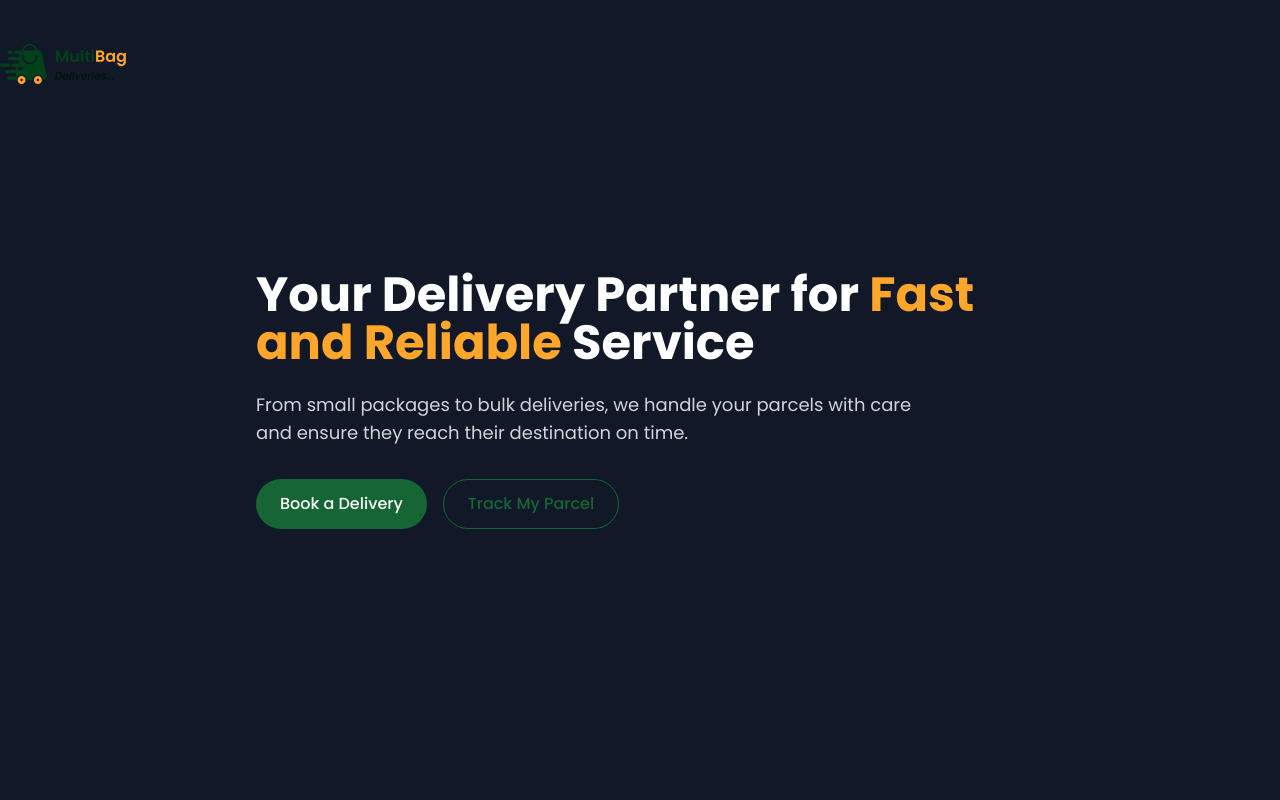
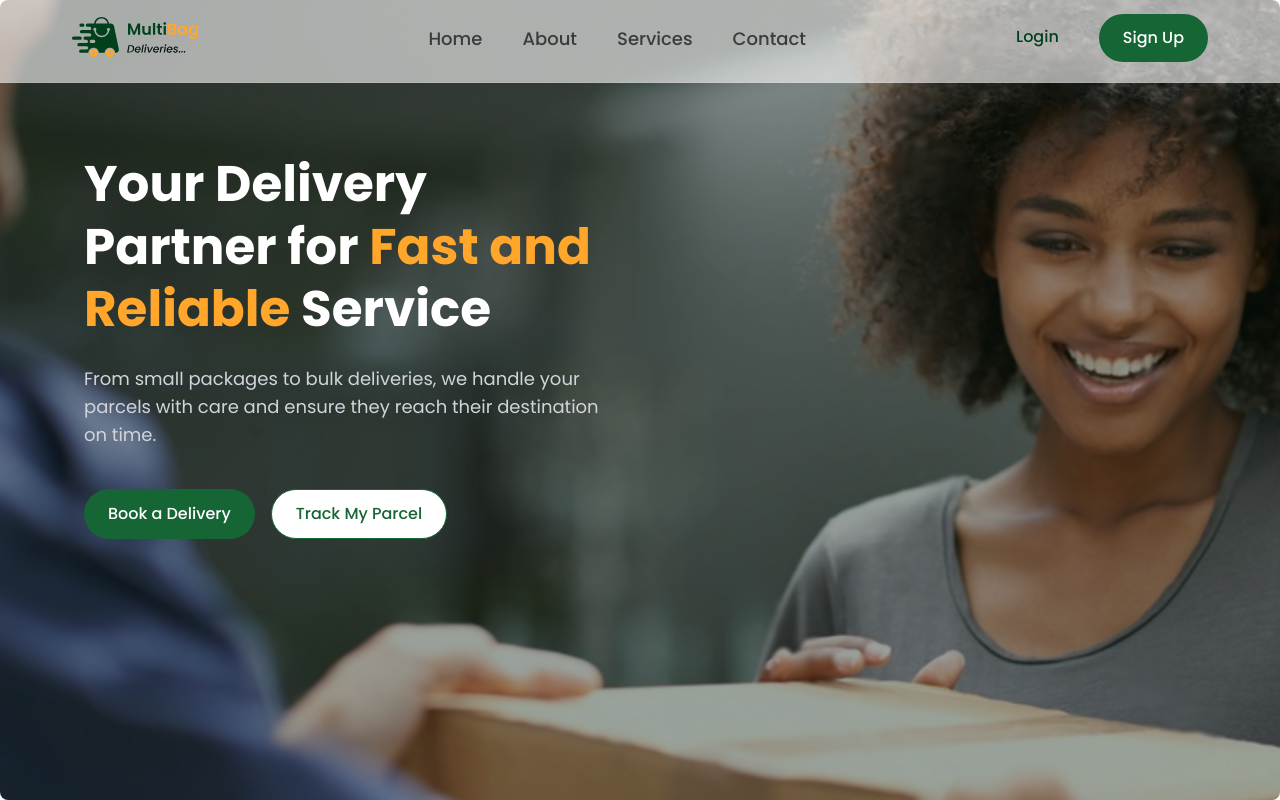
Before and after one commit to SmartApproaches/Multi-Bag-Deliveries, a React (Vite) app: page / in a window 1280 px wide. Built offline with nearby package versions, Linux system fonts and the light colour scheme.

Commit message:
hero section commit

```diff
--- a/index.html
+++ b/index.html
@@ -11,6 +11,7 @@
     />
     <meta name="viewport" content="width=device-width, initial-scale=1.0" />
     <title>multi-bag-deliveries</title>
+    <link href='https://unpkg.com/boxicons@2.1.4/css/boxicons.min.css' rel='stylesheet'>
   </head>
   <body>
     <div id="root"></div>
--- a/src/App.jsx
+++ b/src/App.jsx
@@ -1,6 +1,11 @@
 import "./App.css";
 import { BrowserRouter as Router, Routes, Route } from "react-router";
 import Home from "./pages/home";
+import About from "./pages/about";
+import Services from "./pages/services";
+import Contact from "./pages/contact";
+import Signup from "./pages/auth/signup";
+import Login from "./pages/auth/login";
 
 function App() {
   return (
@@ -8,6 +13,11 @@ function App() {
       <Router>
         <Routes>
           <Route path="/" element={<Home />} />
+          <Route path="/about" element={<About />} />
+          <Route path="/services" element={<Services />} />
+          <Route path="/contact" element={<Contact />} />
+          <Route path="/signup" element={<Signup />} />
+          <Route path="/login" element={<Login />} />
         </Routes>
       </Router>
     </>
--- a/src/components/button/index.jsx
+++ b/src/components/button/index.jsx
@@ -11,9 +11,11 @@ const Button = ({
     "px-6 py-3 rounded-full font-medium transition-all duration-300";
 
   const variants = {
-    primary: "bg-green-800 text-white hover:bg-green-900",
+    primary: "bg-green-800 text-white hover:bg-[#FFA62B] hover:text-[#00401A]",
     outline:
-      "border border-green-800 text-green-800 hover:bg-green-800 hover:text-white",
+      "border border-green-800 text-green-800 bg-white hover:bg-green-800 hover:text-white",
+      login: "text-[#00401A] hover:bg-white  hover:border border-[#00401A] mt-2.5",
+      signup: "bg-green-800 text-white hover:bg-green-900 mt-[12px]"
   };
 
   return (
--- a/src/pages/about/index.jsx
+++ b/src/pages/about/index.jsx
@@ -0,0 +1,5 @@
+function About() {
+    return ( <div>about</div> );
+}
+
+export default About;
--- a/src/pages/auth/login/index.jsx
+++ b/src/pages/auth/login/index.jsx
@@ -0,0 +1,5 @@
+function Login() {
+    return ( <div>login</div> );
+}
+
+export default Login;
--- a/src/pages/auth/signup/index.jsx
+++ b/src/pages/auth/signup/index.jsx
@@ -0,0 +1,5 @@
+function Signup() {
+    return ( <div>sign up</div> );
+}
+
+export default Signup;
--- a/src/pages/contact/index.jsx
+++ b/src/pages/contact/index.jsx
@@ -0,0 +1,5 @@
+function Contact() {
+    return ( <div>contact</div> );
+}
+
+export default Contact;
--- /dev/null
+++ b/src/pages/home/header.jsx
@@ -0,0 +1,145 @@
+import { useState } from "react";
+import Button from "../../components/button";
+import { IMAGES } from "../../constants";
+import { Link } from "react-router-dom";
+import { useNavigate } from "react-router-dom";
+
+const Header = () => {
+  const navigate = useNavigate();
+  const [isMenuOpen, setIsMenuOpen] = useState(false);
+  return (
+    <div>
+      <nav className="relative bg-[#FFFFFF99] after:pointer-events-none after:absolute after:inset-x-0 after:bottom-0 after:h-px after:bg-white/10 h-[83px] pl-[40px] pr-[40px] w-full">
+        <div className="mx-auto max-w-7xl px-2 sm:px-6 lg:px-8">
+          <div className="relative flex h-16 items-center justify-between">
+            <div className="flex flex-1 items-center sm:items-stretch sm:justify-start">
+              <div className="flex shrink-0 items-center">
+                <img
+                  src={IMAGES.logo}
+                  alt="Logo"
+                  className="top-0 left-0 w-32 h-32 pt-[10px]"
+                />
+              </div>
+              <div className="hidden sm:ml-6 sm:block"></div>
+            </div>
+            <div className="absolute inset-y-0 right-0 flex items-center pr-2 sm:static sm:inset-auto sm:ml-6 sm:pr-0">
+              <div className="flex space-x-4 gap-[150px] hidden lg:flex">
+                <div className="pt-[23px]">
+                  <Link
+                    to={"/"}
+                    href="#"
+                    aria-current="page"
+                    className="rounded-md text-[18px] font-medium text-[#3B3B3B] hover:text-[#FFA62B] pr-[20px] pl-[20px]"
+                  >
+                    Home
+                  </Link>
+                  <Link
+                    to={"/about"}
+                    href="#"
+                    className="rounded-md text-[18px] font-medium text-[#3B3B3B] hover:text-[#FFA62B] pr-[20px] pl-[20px]"
+                  >
+                    About
+                  </Link>
+
+                  <Link
+                    to={"/services"}
+                    href="#"
+                    className="rounded-md text-[18px] font-medium text-[#3B3B3B] hover:text-[#FFA62B] pr-[20px] pl-[20px]"
+                  >
+                    Services
+                  </Link>
+                  <Link
+                    to={"/contact"}
+                    href="#"
+                    className="rounded-md text-[18px] font-medium text-[#3B3B3B] hover:text-[#FFA62B] pr-[20px] pl-[20px]"
+                  >
+                    Contact
+                  </Link>
+                </div>
+                <div className="flex flex-wrap gap-4">
+                  <Button
+                    variant="login"
+                    onClick={() => {
+                      navigate("/login");
+                    }}
+                  >
+                    Login
+                  </Button>
+                  <Button
+                    variant="signup"
+                    onClick={() => {
+                      navigate("/signup");
+                    }}
+                  >
+                    Sign Up
+                  </Button>
+                </div>
+              </div>
+              <i
+                className="bx bx-menu lg:hidden block text-5xl cursor-pointer"
+                onClick={() => setIsMenuOpen(!isMenuOpen)}
+              ></i>
+
+              <div
+                className={`absolute xl:hidden lg:hidden top-24 w-[110px] flex flex-col bg-[#FFFFFF99] py-5 transform transition-transform
+            ${isMenuOpen ? "opacity-100" : "hidden"}`}
+              >
+                <Link
+                  to={"/"}
+                  href="#"
+                  aria-current="page"
+                  className="rounded-md text-[18px] font-medium text-[#3B3B3B] hover:text-[#FFA62B] text-center p-4 transition-all cursor-pointer pr-[20px] pl-[20px]"
+                >
+                  Home
+                </Link>
+
+                <Link
+                  to={"/about"}
+                  href="#"
+                  className="rounded-md text-[18px] font-medium text-[#3B3B3B] hover:text-[#FFA62B] text-center p-4 transition-all cursor-pointer pr-[20px] pl-[20px]"
+                >
+                  About
+                </Link>
+
+                <Link
+                  to={"/services"}
+                  href="#"
+                  className="rounded-md text-[18px] font-medium text-[#3B3B3B] hover:text-[#FFA62B] text-center p-4 transition-all cursor-pointer pr-[20px] pl-[20px]"
+                >
+                  Services
+                </Link>
+
+                <Link
+                  to={"/contact"}
+                  href="#"
+                  className="rounded-md text-[18px] font-medium text-[#3B3B3B] hover:text-[#FFA62B] text-center p-4 transition-all cursor-pointer pr-[20px] pl-[20px]"
+                >
+                  Contact
+                </Link>
+
+                <Button
+                  variant="login"
+                  onClick={() => {
+                    navigate("/login");
+                  }}
+                >
+                  Login
+                </Button>
+                <Button
+                  variant="signup"
+                  onClick={() => {
+                    navigate("/signup");
+                  }}
+                >
+                  Sign Up
+                </Button>
+              </div>
+            </div>
+          </div>
+        </div>
+      </nav>
+    </div>
+  );
+};
+
+export default Header;
--- a/src/pages/home/index.jsx
+++ b/src/pages/home/index.jsx
@@ -1,33 +1,48 @@
-import React from "react";
 import Button from "../../components/button";
-import { IMAGES } from "../../constants";
-const Home = () => {
+import Header from "./header";
+import { useNavigate } from "react-router-dom";
+
+function Home() {
+  const navigate = useNavigate();
+
   return (
-    <div className="w-full min-h-screen flex items-center bg-gray-900">
-      <img
-        src={IMAGES.logo}
-        alt="Logo"
-        className="absolute top-0 left-0 w-32 h-32"
-      />
-      <div className="max-w-6xl mx-auto px-6 py-20 text-white">
-        <h1 className="font-bold text-4xl md:text-5xl leading-tight max-w-3xl">
-          Your Delivery Partner for{" "}
-          <span className="text-[#FFA62B]">Fast and</span>{" "}
+    <div className="min-h-screen items-center w-full rounded-lg bg-[url('./assets/background.svg')] bg-cover bg-no-repeat">
+      <Header />
+
+      <div className="max-w-6xl mx-auto mt-[70px] pl-[20px] text-white">
+        <h1 className="font-bold text-4xl md:text-[50px] leading-tight max-w-2xl">
+          Your Delivery <br /> Partner for{" "}
+          <span className="text-[#FFA62B]">Fast and</span> <br />
           <span className="text-[#FFA62B]">Reliable</span> Service
         </h1>
 
         <p className="mt-6 text-gray-300 max-w-2xl text-lg">
-          From small packages to bulk deliveries, we handle your parcels with
-          care and ensure they reach their destination on time.
+          From small packages to bulk deliveries, we handle your <br />
+          parcels with care and ensure they reach their destination <br />
+          on time.
         </p>
 
-        <div className="mt-8 flex flex-wrap gap-4">
-          <Button variant="primary">Book a Delivery</Button>
-          <Button variant="outline">Track My Parcel</Button>
+        <div className="mt-10 flex flex-wrap gap-4">
+          <Button
+            variant="primary"
+            onClick={() => {
+              navigate("/");
+            }}
+          >
+            Book a Delivery
+          </Button>
+          <Button
+            variant="outline"
+            onClick={() => {
+              navigate("/");
+            }}
+          >
+            Track My Parcel
+          </Button>
         </div>
       </div>
     </div>
   );
-};
+}
 
 export default Home;
--- a/src/pages/services/index.jsx
+++ b/src/pages/services/index.jsx
@@ -0,0 +1,5 @@
+function Services() {
+    return ( <div>services</div> );
+}
+
+export default Services;
```
Also changed, not shown: src/assets/background.svg (added).
